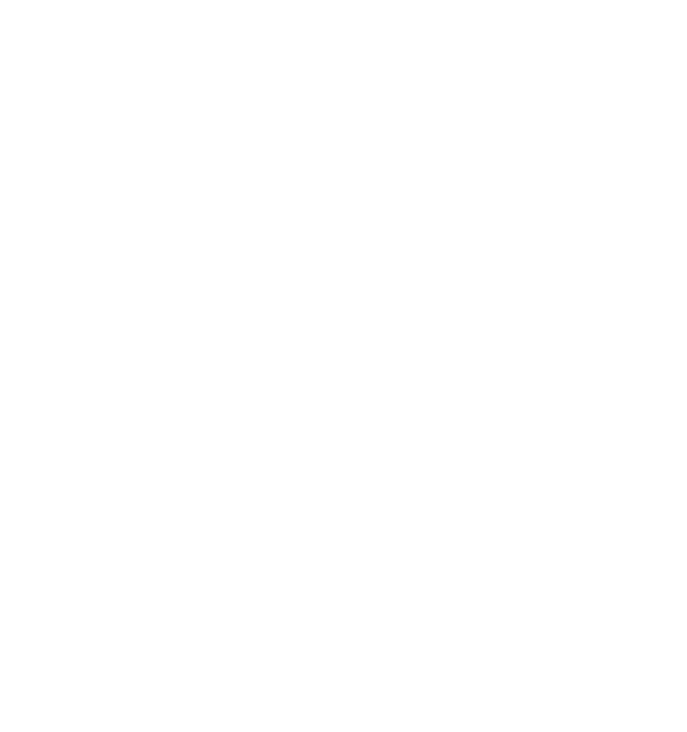
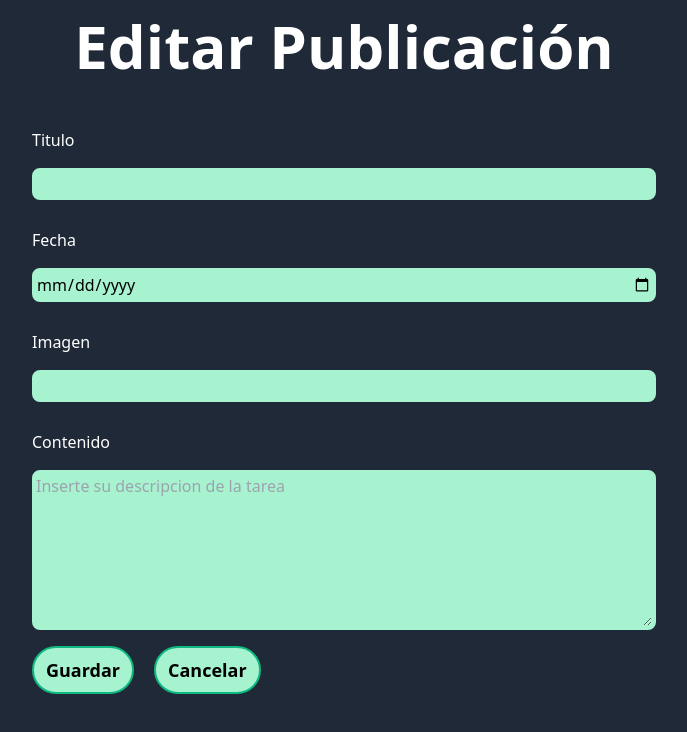
Before and after one commit to Vask3h/ProyectoBlog, a Nuxt app: page /postEditor in a window 1280 px wide. Before the commit this address had no page. Shown: the top 732 px of the page, without its empty margins (296-983 px from the left). Built offline with nearby package versions, Linux system fonts and the light colour scheme.

Commit message:
WIP
fix borrar
broken post structure

```diff
--- a/app/components/post.vue
+++ b/app/components/post.vue
@@ -26,12 +26,21 @@ export default {
     <h2 class="font-bold text-xl">{{ title }}</h2>
     <p>{{ date }}</p>
     <p>{{ body }}</p>
+<div class="flex gap-5" >
+  <buttons
+      v-if="postManager"
+      buttonName="Eliminar"
+      @click="$emit('delete', id)"
+  />
 
-    <buttons
-        v-if="postManager"
-        buttonName="Eliminar"
-        @click="$emit('delete', id)"
-    />
+  <NuxtLink
+      v-if="postManager"
+      :to="`/postEditor?id=${id}`"
+  >
+    <Buttons buttonName="Editar"/>
+  </NuxtLink>
+</div>
+
 
   </div>
 
--- a/app/composables/usePosts.ts
+++ b/app/composables/usePosts.ts
@@ -32,11 +32,21 @@ export function usePosts() {
 
         savePosts()
     }
+    function updatePost(updatedPost:any) {
 
+        const index = posts.value.findIndex(post => post.id === updatedPost.id)
+
+        if (index !== -1) {
+            posts.value[index] = updatedPost
+        }
+
+        savePosts()
+    }
     return {
         posts,
         loadPosts,
         createPost,
-        deletePost
+        deletePost,
+        updatePost
     }
 }
--- a/app/pages/postCreator.vue
+++ b/app/pages/postCreator.vue
@@ -1,32 +1,20 @@
 <script setup lang="ts">
-import Buttons from "~/components/buttons.vue";
-import inputs from "~/components/inputs.vue";
-import {reactive} from "vue";
 
-let posts = [];
+import { reactive } from "vue"
+import { usePosts } from "~/composables/usePosts"
 
-let aleatorio = crypto.randomUUID();;
-
-function createPost() {
-
-  // posts.push({form});
-  const data = localStorage.getItem("blogs");0
-  {
-    if (data != null) {
-      posts = JSON.parse(data)
-    }
-  }
-  posts.push(form);
-  localStorage.setItem("blogs", JSON.stringify(posts));
-}
+const { createPost } = usePosts()
 
 const form = reactive({
   titulo: "",
   fecha: "",
   cuerpo: "",
-  linkImagen: "",
-  id: aleatorio
+  linkImagen: ""
 })
+
+function publishPost() {
+  createPost(form)
+}
 
 </script>
 <template>
@@ -46,8 +34,8 @@ const form = reactive({
         <div class="w-full flex justify-center gap-10 "> <!-- Botones -->
           <nuxt-link>
             <buttons
-                @click="createPost"
                 buttonName="Publicar"
+                @click="publishPost"
             />
           </nuxt-link>
           <nuxt-link to="/">
--- /dev/null
+++ b/app/pages/postEditor.vue
@@ -0,0 +1,98 @@
+<script setup lang="ts">
+
+import { reactive, onMounted } from "vue"
+import { useRoute, useRouter } from "vue-router"
+import { usePosts } from "~/composables/usePosts"
+
+import Buttons from "~/components/buttons.vue"
+import Inputs from "~/components/inputs.vue"
+
+const route = useRoute()
+const router = useRouter()
+
+const { posts, loadPosts, updatePost } = usePosts()
+
+const form = reactive({
+  id: "",
+  titulo: "",
+  fecha: "",
+  cuerpo: "",
+  linkImagen: ""
+})
+
+onMounted(() => {
+
+  loadPosts()
+
+  const id = route.query.id
+
+  const post = posts.value.find(p => p.id === id)
+
+  if (post) {
+    form.id = post.id
+    form.titulo = post.titulo
+    form.fecha = post.fecha
+    form.cuerpo = post.cuerpo
+    form.linkImagen = post.linkImagen
+  }
+
+})
+
+function saveEdit() {
+
+  updatePost({ ...form })
+
+  router.push("/postManager")
+
+}
+
+</script>
+<template>
+
+  <div class="w-screen h-screen bg-gray-800 text-white flex flex-col items-center p-4">
+
+    <h1 class="text-6xl font-bold mb-10">
+      Editar Publicación
+    </h1>
+
+    <div class="w-[50%] flex flex-col gap-4">
+
+      <Inputs
+          text-label="Titulo"
+          v-model="form.titulo"
+      />
+
+      <Inputs
+          text-label="Fecha"
+          type-input="date"
+          v-model="form.fecha"
+      />
+
+      <Inputs
+          text-label="Imagen"
+          v-model="form.linkImagen"
+      />
+
+      <text-area
+          text-label="Contenido"
+          v-model="form.cuerpo"
+      />
+
+      <div class="flex gap-5">
+
+        <Buttons
+            buttonName="Guardar"
+            @click="saveEdit"
+        />
+
+        <NuxtLink to="/postManager">
+          <Buttons buttonName="Cancelar"/>
+        </NuxtLink>
+
+      </div>
+
+    </div>
+
+  </div>
+
+</template>
```
